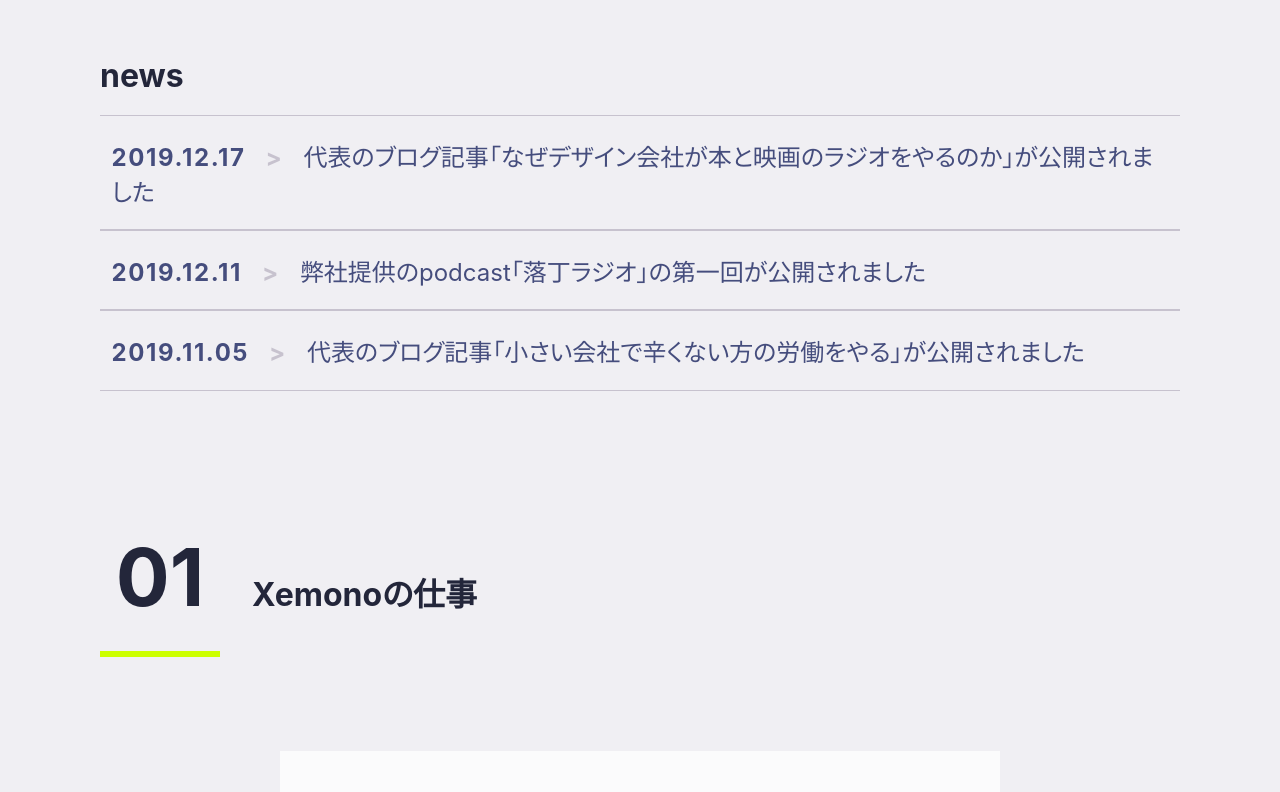
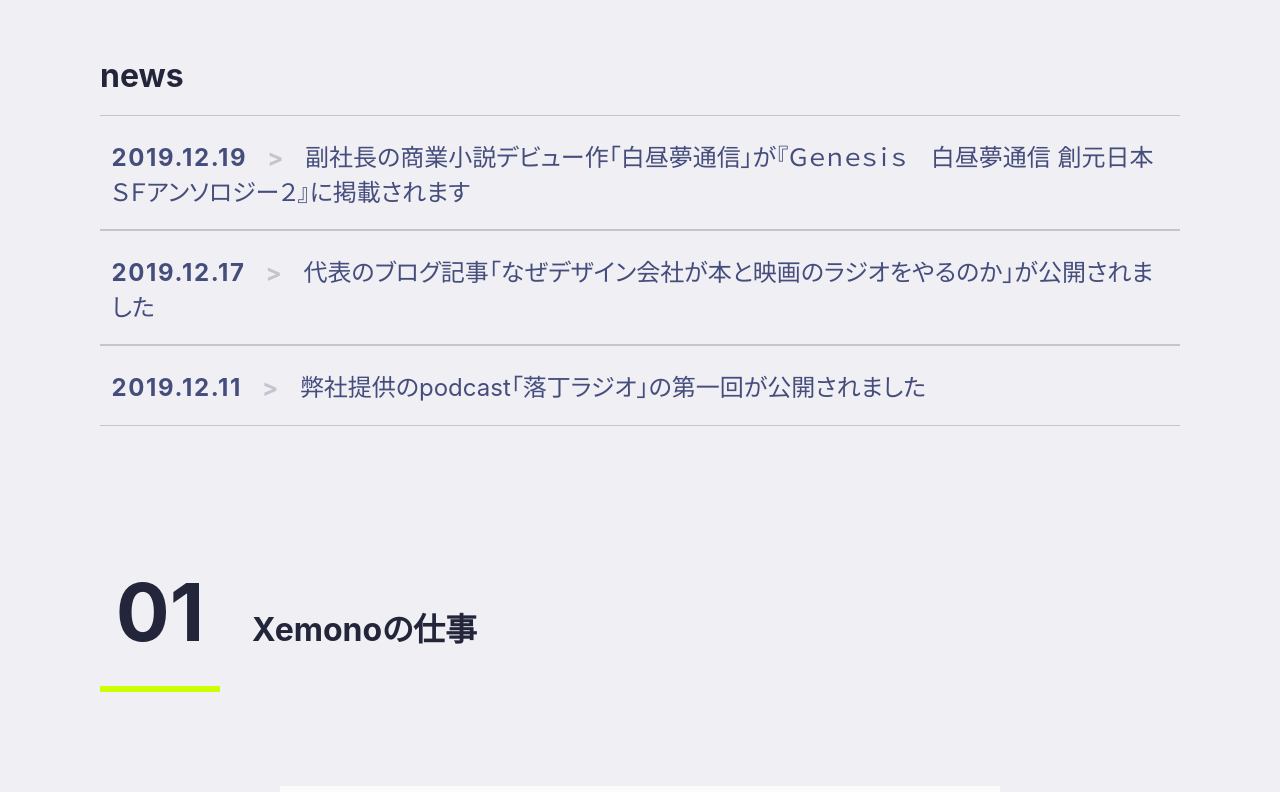
Before and after one commit to xemonodesign/xemono.life, a React app: page /news/1 in a window 1280 px wide. Shown: the part 1220-2012 px from the top of the page. Built offline with nearby package versions, Linux system fonts and the light colour scheme.

Commit message:
ニュースを追加

```diff
--- a/src/News.js
+++ b/src/News.js
@@ -8,6 +8,40 @@ import Helmet from "react-helmet";
 import "./App.css";
 import Slide from "./components/Slide";
 const NEWS = [
+  {
+    type: "entry",
+    id: "20191219",
+    date: "2019.12.19",
+    title:
+      "副社長の商業小説デビュー作「白昼夢通信」が『Ｇｅｎｅｓｉｓ　白昼夢通信 創元日本ＳＦアンソロジー２』に掲載されます",
+    content: (
+      <>
+        <p>
+          2019年12月20日、弊社副社長の川野芽生の小説「白昼夢通信」が掲載された書籍『Ｇｅｎｅｓｉｓ　白昼夢通信
+          創元日本ＳＦアンソロジー２』が全国書店で発売されます。
+        </p>
+        <p>
+          SFアンソロジーの表題作となった本作は、地上からほんの少し浮き上がったような日常を幻想的な文体で綴った書簡体小説です。
+        </p>
+        <p>
+          すでに歌人として活躍中の川野芽生の小説家デビュー作、他の新進気鋭の作家たちの7作とともにぜひお求めください。
+        </p>
+        <p>
+          最新情報はこちら→
+          <a href="https://twitter.com/megumikawano_">
+            https://twitter.com/megumikawano_
+          </a>
+        </p>
+        <p>
+          東京創元社公式リンクはこちら→
+          <a href="http://www.tsogen.co.jp/np/isbn/9784488018399">
+            http://www.tsogen.co.jp/np/isbn/9784488018399
+          </a>
+        </p>
+      </>
+    ),
+    image: require("./images/news20191219.png")
+  },
   {
     type: "link",
     id: "20191217",
@@ -21,8 +55,7 @@ const NEWS = [
     type: "link",
     id: "20191211",
     date: "2019.12.11",
-    title:
-      "弊社提供のpodcast「落丁ラジオ」の第一回が公開されました",
+    title: "弊社提供のpodcast「落丁ラジオ」の第一回が公開されました",
     link: "https://anchor.fm/rakcho",
     image: require("./images/news20191211.png")
   },
@@ -39,8 +72,7 @@ const NEWS = [
     type: "link",
     id: "20191004",
     date: "2019.10.04",
-    title:
-      "東方我楽多叢誌が公開されました",
+    title: "東方我楽多叢誌が公開されました",
     link: "https://touhougarakuta.com/",
     image: require("./images/news20191004.jpg")
   },
```
Also changed, not shown: src/images/news20191219.png (added). Lines whose indentation alone changed are shown as unchanged.
